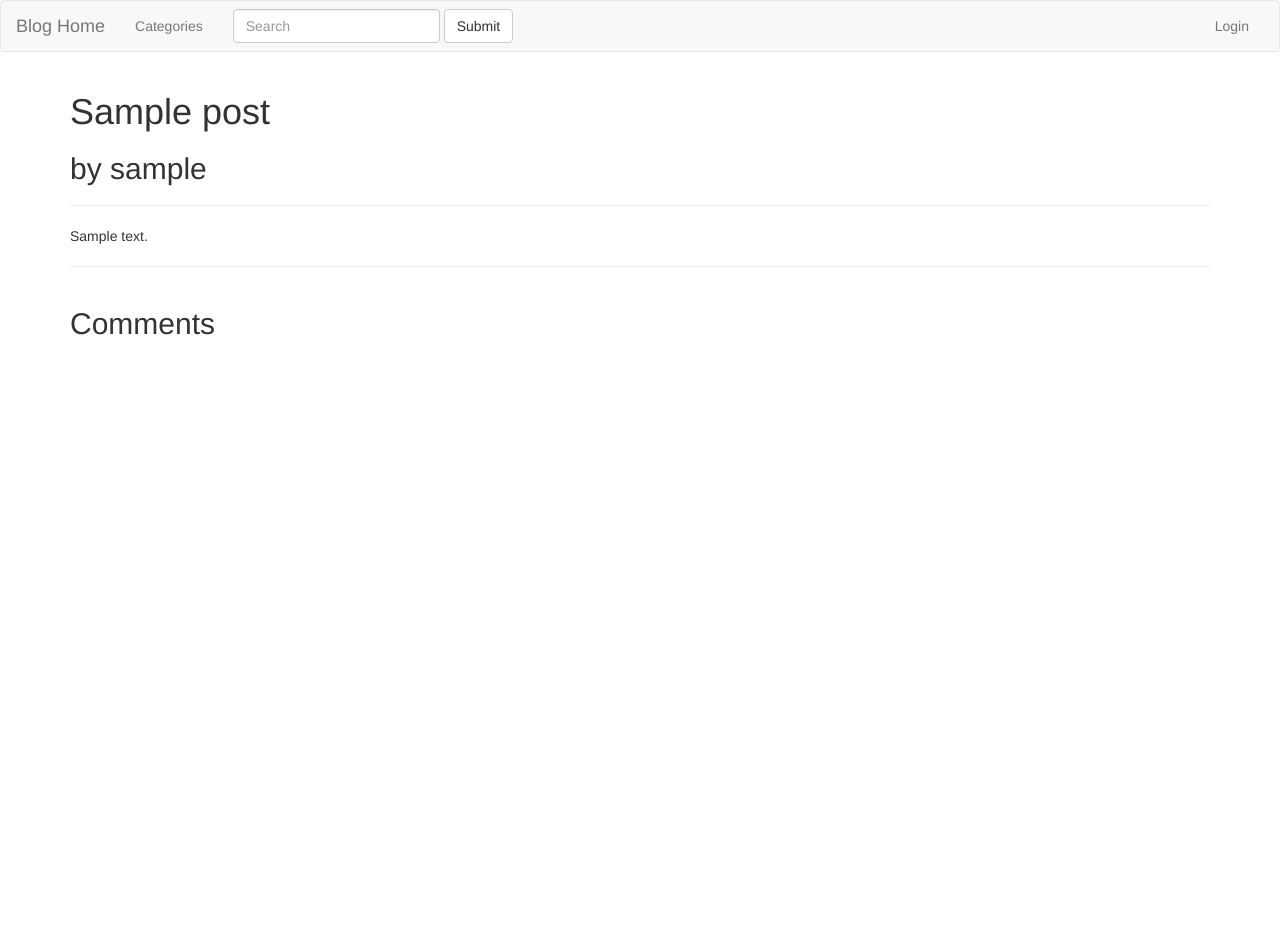
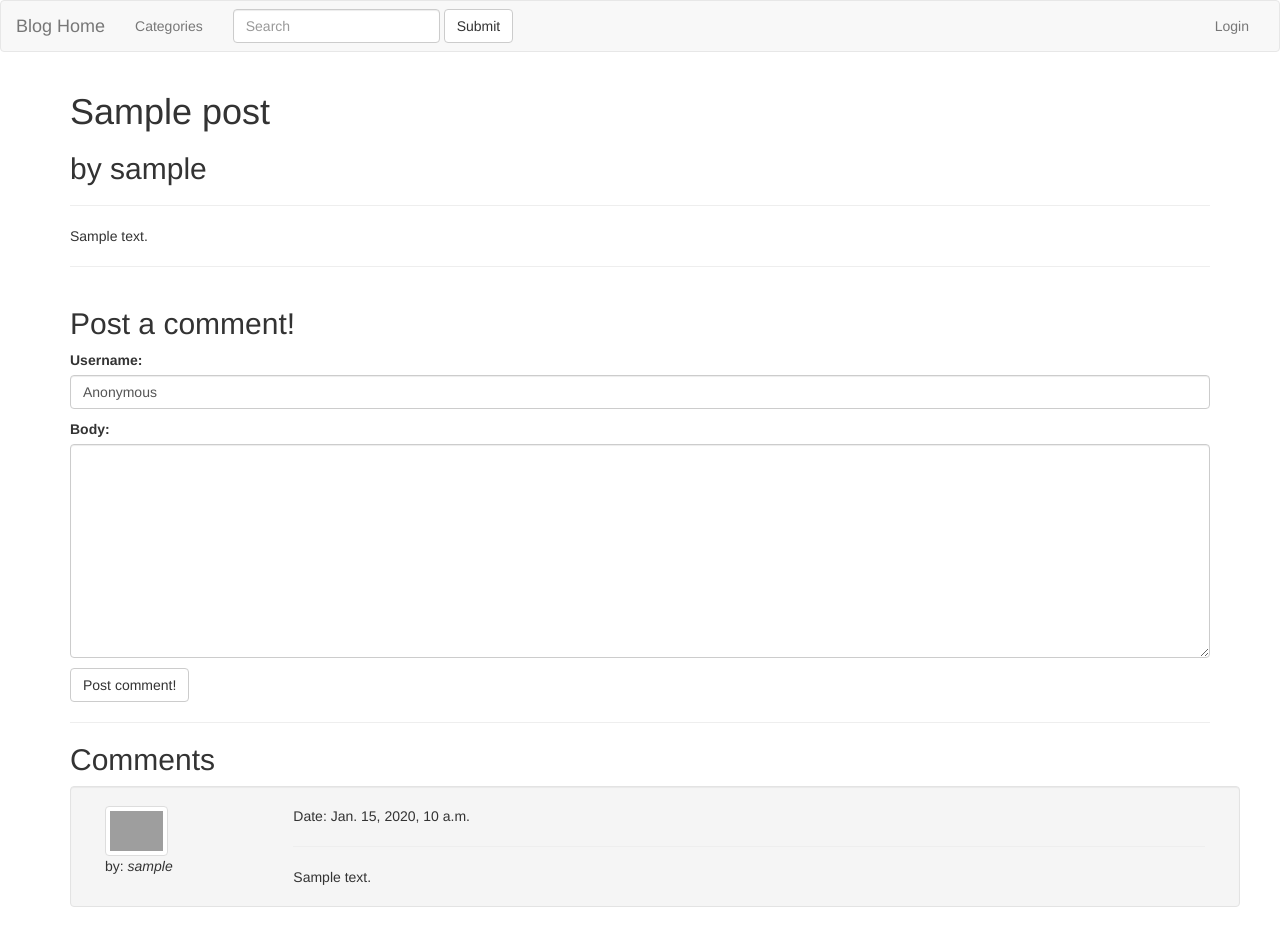
Before and after one commit to rocity/blogger, a Django app: page /post/1 in a window 1280 px wide. Before the commit the page ends 335 px from the top, so only its background shows below. Run offline with Django 3.2, Linux system fonts and the light colour scheme; tables that the repository leaves empty hold one stand-in row (values such as "Sample post"); some libraries are stand-ins or nearby versions; grey boxes are pictures that could not be loaded.

Commit message:
Add commenting in the template

```diff
--- a/assets/css/styles.css
+++ b/assets/css/styles.css
@@ -19,3 +19,11 @@
     font-size: 72px;
     display: block;
 }
+
+.comment-wrap {
+    background-color: #fefff;
+}
+
+.comment-avatar {
+    max-height: 50px;
+}
--- a/blog/views.py
+++ b/blog/views.py
@@ -1,7 +1,7 @@
 # -*- coding: utf-8 -*-
 from __future__ import unicode_literals
 
-from django.shortcuts import render, get_object_or_404
+from django.shortcuts import render, get_object_or_404, redirect
 
 from .models import Post, Category
 from .forms import PostForm, CommentForm
@@ -22,9 +22,11 @@ def post(request, post_id):
     comment_form = CommentForm()
 
     if request.method == 'POST':
-        comment_form = CommentForm(request.data)
+        comment_form = CommentForm(request.POST)
         if comment_form.is_valid():
-            comment_form.save()
+            comment_obj = comment_form.save()
+            post_obj.comments.add(comment_obj)
+            return redirect('blog:post', post_id=post_id)
 
     context = {
         'post': post_obj,
@@ -108,7 +110,7 @@ def categories(request):
 
 def category(request, category_name):
     category_obj = get_object_or_404(Category, name__iexact=category_name)
-    posts = Post.objects.filter(category=category)
+    posts = Post.objects.filter(category=category_obj)
 
     context = {
         'category': category_obj,
--- a/blogger/settings.py
+++ b/blogger/settings.py
@@ -39,6 +39,8 @@ INSTALLED_APPS = [
     'django.contrib.staticfiles',
 
     'blog',
+
+    'django_pydenticon',
 ]
 
 MIDDLEWARE = [
--- a/blogger/urls.py
+++ b/blogger/urls.py
@@ -20,6 +20,8 @@ from django.contrib import admin
 
 from users.views import login, logout
 
+import django_pydenticon.urls
+
 
 urlpatterns = [
     url(r'^login/$', login, name='login'),
@@ -27,6 +29,7 @@ urlpatterns = [
 
     url(r'^', include('blog.urls')),
     url(r'^admin/', admin.site.urls),
+    url(r'^identicon/', include(django_pydenticon.urls.get_patterns())),
 ] + static(settings.MEDIA_URL, document_root=settings.MEDIA_ROOT)
 
 urlpatterns = urlpatterns + static(settings.STATIC_URL, document_root=settings.STATIC_ROOT)
--- a/requirements.txt
+++ b/requirements.txt
@@ -2,6 +2,7 @@ astroid==1.5.3
 backports.functools-lru-cache==1.4
 configparser==3.5.0
 Django==1.11.3
+django-pydenticon==0.2
 dodgy==0.1.9
 enum34==1.1.6
 isort==4.2.15
@@ -12,6 +13,7 @@ pep8-naming==0.4.1
 Pillow==4.2.0
 prospector==0.12.7
 pycodestyle==2.0.0
+pydenticon==0.3
 pydocstyle==2.0.0
 pyflakes==1.5.0
 pylint==1.7.2
--- a/templates/blog/post.html
+++ b/templates/blog/post.html
@@ -14,7 +14,44 @@
 
   <div class="row">
     <div class="container comments">
+      <h2>Post a comment!</h2>
+      <form method="POST">
+
+        {% csrf_token %}
+        {{ comment_form.as_p }}
+
+        <div class="form-group">
+          <button class="btn btn-default" type="submit">Post comment!</button>
+        </div>
+      </form>
+      <hr>
       <h2>Comments</h2>
+      <div class="container">
+        {% if comments %}
+          {% for comment in comments %}
+            <div class="row">
+              <div class="comment-wrap container well">
+                <div class="col-sm-2">
+                  <img class='comment-avatar img-rounded img-responsive img-thumbnail' src="{% url 'django_pydenticon:image' comment.id %}">
+                  <br>
+                  <span>by: <em>{{ comment.username }}</em></span>
+                </div>
+                <div class="col-sm-10">
+                  <span>Date: {{ comment.date_created }}</span>
+                  <hr>
+                  {{ comment.body }}
+                </div>
+              </div>
+            </div>
+          {% endfor %}
+        {% else %}
+          <div class="row">
+            <div class="alert alert-info">
+              <p>There are no comments yet! Be the first one to post!</p>
+            </div>
+          </div>
+        {% endif %}
+      </div>
     </div>
   </div>
 {% endblock content %}
```
Also changed, not shown: blog/admin.py (+9 -1 lines).
